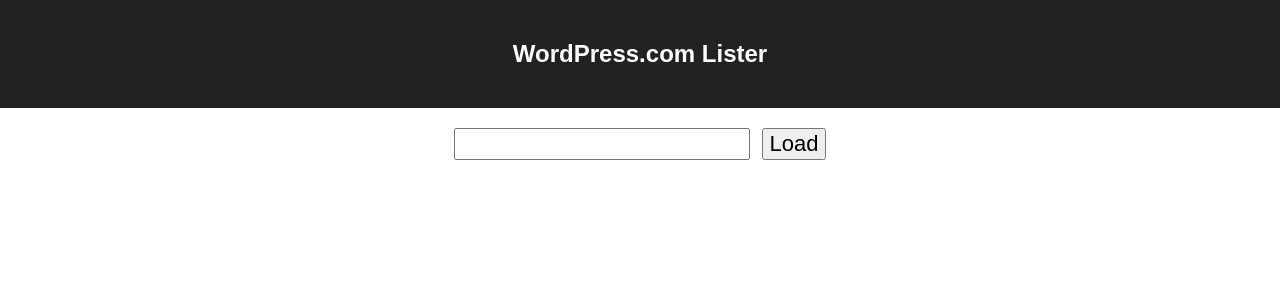
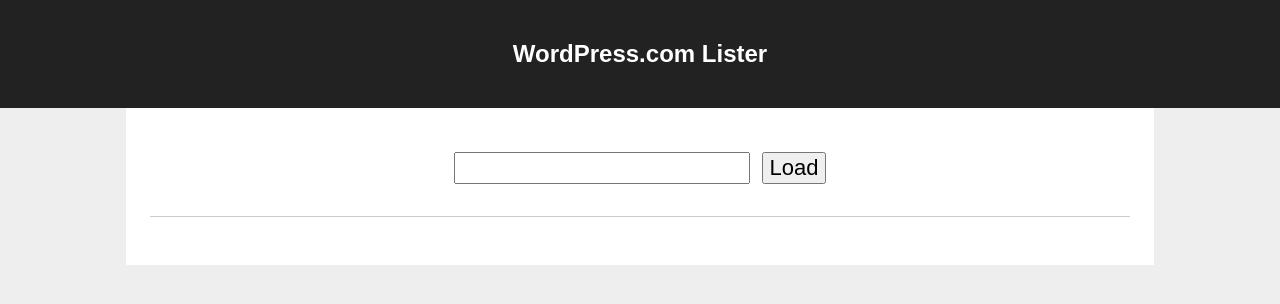
Before and after one commit to gavinanderegg/WPLister, a React (Create React App) app: page / in a window 1280 px wide. Shown: the top 304 px of the page. Built offline with nearby package versions, Linux system fonts and the light colour scheme.

Commit message:
Look less gross

```diff
--- a/src/App.css
+++ b/src/App.css
@@ -1,11 +1,39 @@
+body {
+	background: #EEE;
+}
+
 .App {
-	text-align: center;
+	text-align: left;
 }
 
 .App-header {
 	background-color: #222;
 	padding: 20px;
 	color: white;
+	text-align: center;
+}
+
+.App-content {
+	margin: auto;
+	max-width: 980px;
+	padding: 24px 24px 48px 24px;
+	background: #FFF;
+	font-size: 18px;
+}
+
+.App-form {
+	text-align: center;
+}
+
+.App-status {
+	text-align: center;
+	color: #C00;
+}
+
+.App-info {
+	padding-bottom: 12px;
+	border-bottom: 1px solid #CCC;
+	text-align: center;
 }
 
 .App-url {
--- a/src/App.js
+++ b/src/App.js
@@ -105,6 +105,7 @@
 				<div className="App-header">
 					<h2>WordPress.com Lister</h2>
 				</div>
+				<div className="App-content">
 					<div className="App-form">
 						<input type="text" className="App-url" onChange={this._searchTextChange} />
 						<button className="App-load" onClick={this._handleSearch}>Load</button>
@@ -115,8 +116,9 @@
 					<div className="App-info">
 						{info}
 					</div>
-				<div className="App-content">
+					<div className="App-posts">
 						{posts}
+					</div>
 				</div>
 			</div>
 		);
--- a/src/components/Post.css
+++ b/src/components/Post.css
@@ -1,7 +1,22 @@
 .Post-content {
 	display: none;
+
 }
 
 .Post-content.open {
 	display: block;
 }
+
+.Post-item {
+	margin-top: 12px;
+	padding: 24px 24px 0 24px;
+}
+
+.Post-title {
+	background: #EEE;
+	padding: 24px;
+}
+
+.Post-content {
+	padding: 24px;
+}
--- a/src/components/Post.js
+++ b/src/components/Post.js
@@ -36,7 +36,7 @@
 		// **************************************************************
 
 		return (
-			<div>
+			<div className="Post-item">
 				<div className="Post-title" dangerouslySetInnerHTML={{__html: this.props.title}} onClick={this._toggleContent}></div>
 				<div className={contentClasses} dangerouslySetInnerHTML={{__html: this.props.content}}></div>
 			</div>
```
Lines whose indentation alone changed are shown as unchanged.
